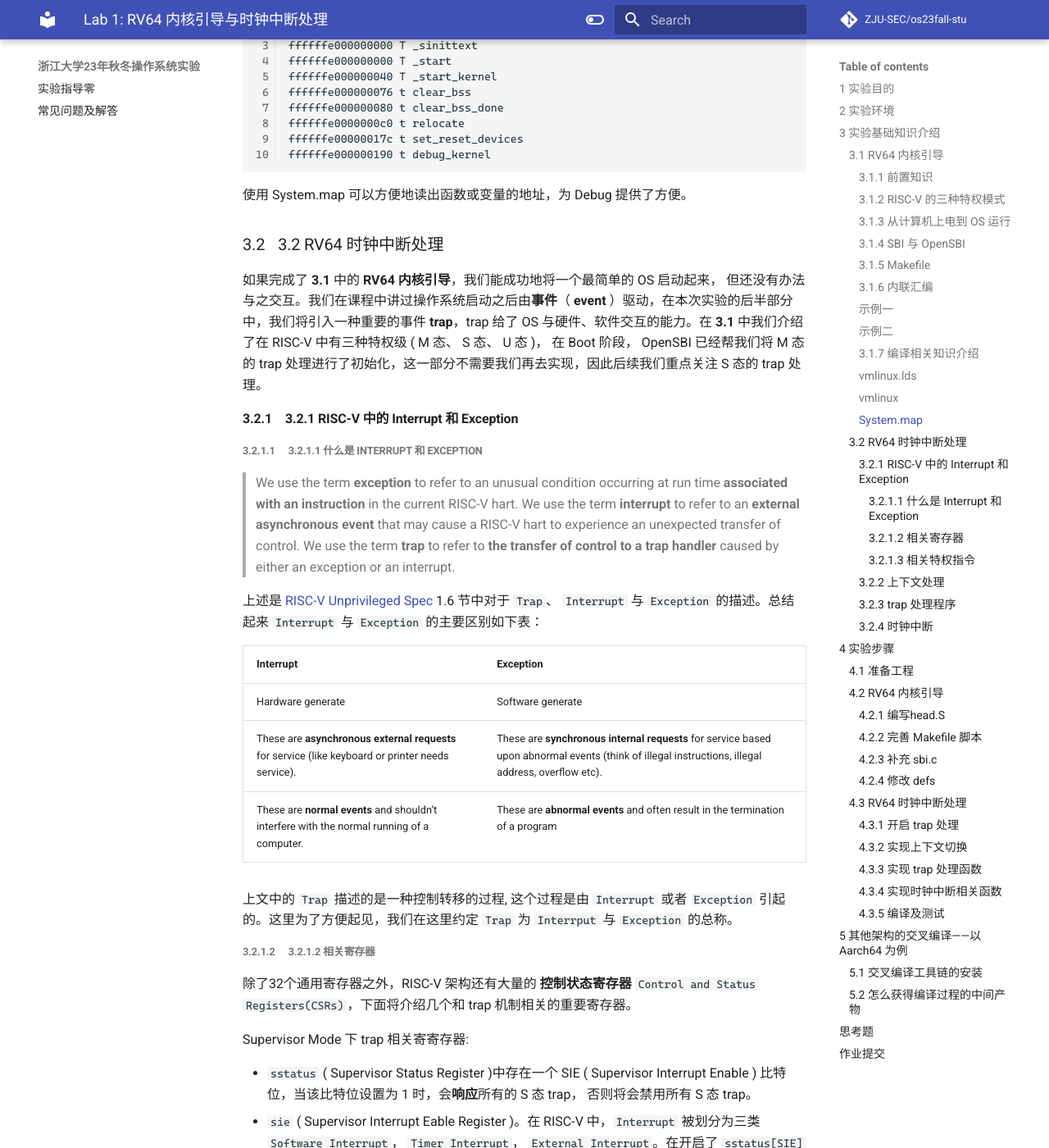
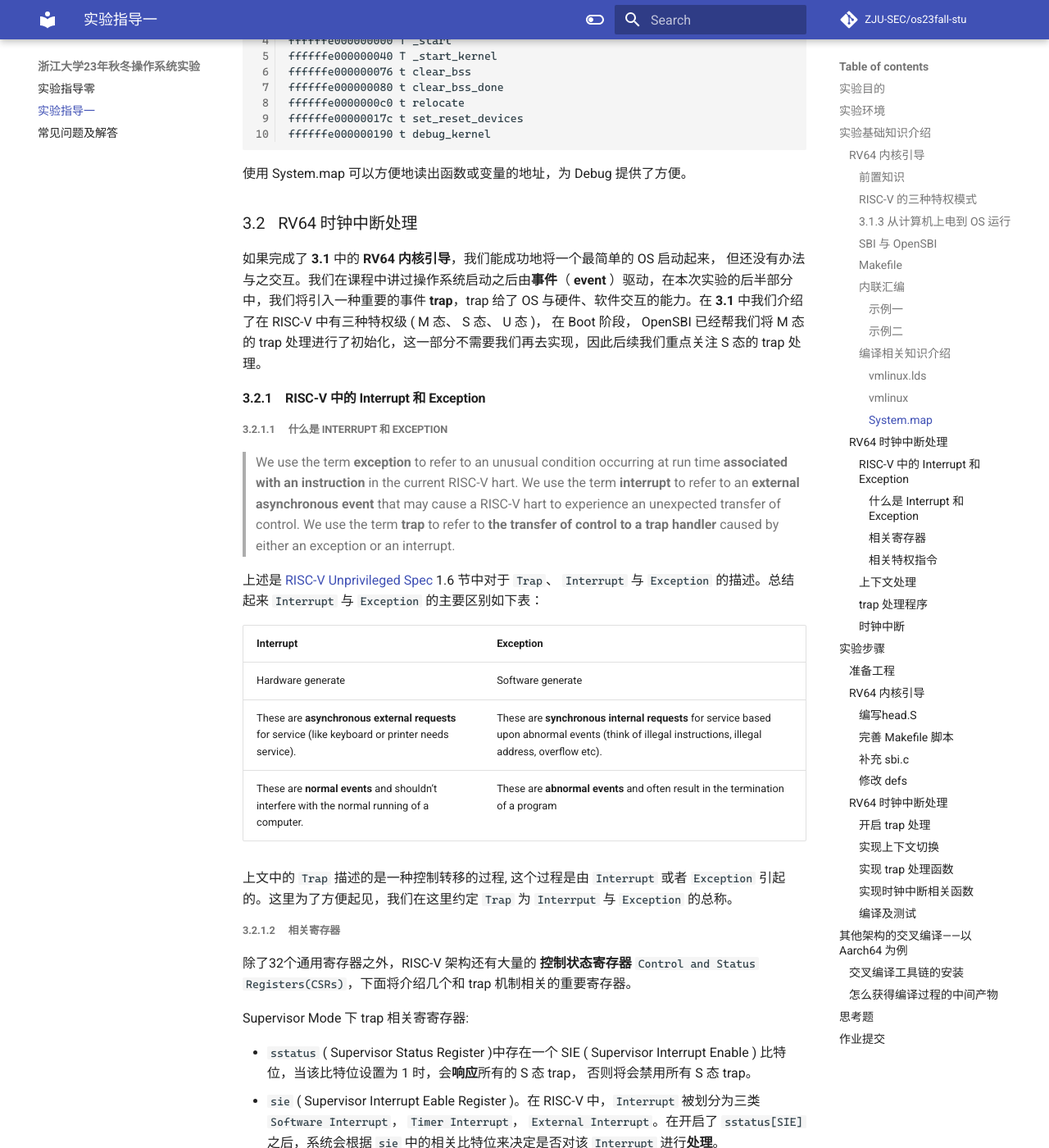
Before and after one commit to NoyException/zju_os_lab, an MkDocs documentation site: the page built from docs/lab1.md, in a window 1280 px wide and 1400 px high, scrolled down 6424 px. Shown: the whole window at 82% size. Built offline with MkDocs 1.6.1 and Material for MkDocs 9.7.7, drawn with Linux system fonts in a browser that asks for light colours; some web fonts are replaced; comment, search, counter and statistics services are not loaded; some of the changed text lies outside the part shown.

Commit message:
fix lab1 md bug

````diff
--- a/docs/lab1.md
+++ b/docs/lab1.md
@@ -1,6 +1,6 @@
 # Lab 1: RV64 内核引导与时钟中断处理
 
-## 1 实验目的
+## 实验目的
 * 学习 RISC-V 汇编， 编写 head.S 实现跳转到内核运行的第一个 C 函数。
 * 学习 OpenSBI，理解 OpenSBI 在实验中所起到的作用，并调用 OpenSBI 提供的接口完成字符的输出。
 * 学习 Makefile 相关知识， 补充项目中的 Makefile 文件， 来完成对整个工程的管理。
@@ -9,15 +9,15 @@
 * 编写 trap 处理函数，完成对特定 trap 的处理。
 * 调用 OpenSBI 提供的接口，完成对时钟中断事件的设置。
 
-## 2 实验环境
+## 实验环境
 
 - Environment in Lab0
 
-## 3 实验基础知识介绍
+## 实验基础知识介绍
 
 
-### 3.1 RV64 内核引导
-#### 3.1.1 前置知识
+### RV64 内核引导
+#### 前置知识
 
 为了顺利完成 OS 实验，我们需要一些前置知识和较多调试技巧。在 OS 实验中我们需要 **RISC-V汇编** 的前置知识，课堂上不会讲授，请同学们通过阅读以下四份文档自学：
 
@@ -28,7 +28,7 @@
 
 > 注：RISC-V 手册（中文）中有一些 Typo，请谨慎参考。
 
-#### 3.1.2 RISC-V 的三种特权模式
+#### RISC-V 的三种特权模式
 
 RISC-V 有三个特权模式：U (user) 模式、S (supervisor) 模式和 M (machine) 模式。
 
@@ -60,7 +60,7 @@ Bootloader 是操作系统内核运行之前，用于初始化硬件，加载操
 +------------+         +--------------+         +----------+
 ```
 
-#### 3.1.4 SBI 与 OpenSBI
+#### SBI 与 OpenSBI
 
 SBI (Supervisor Binary Interface) 是 S-mode 的 Kernel 和 M-mode 执行环境之间的接口规范，而 OpenSBI 是一个 RISC-V SBI 规范的开源实现。RISC-V 平台和 SoC 供应商可以自主扩展 OpenSBI 实现，以适应特定的硬件配置。
 
@@ -74,11 +74,11 @@ SBI (Supervisor Binary Interface) 是 S-mode 的 Kernel 和 M-mode 执行环境
 
 如果你对 RISC-V 架构的 Boot 流程有更多的好奇，可以参考这份 [bootflow](https://riscv.org/wp-content/uploads/2019/12/Summit_bootflow.pdf)。
 
-#### 3.1.5 Makefile
+#### Makefile
 
 Makefile 可以简单的认为是一个工程文件的编译规则，描述了整个工程的编译和链接流程。在 Lab0 中我们已经使用了 make 工具利用 Makefile 文件来管理整个工程。在阅读了 [Makefile介绍](https://seisman.github.io/how-to-write-makefile/introduction.html) 这一章节后，同学们可以根据工程文件夹里 Makefile 的代码来掌握一些基本的使用技巧。
 
-#### 3.1.6 内联汇编
+#### 内联汇编
 内联汇编（通常由 asm 或者 \_\_asm\_\_ 关键字引入）提供了将汇编语言源代码嵌入 C 程序的能力。
 内联汇编的详细介绍请参考 [Assembler Instructions with C Expression Operands](https://gcc.gnu.org/onlinedocs/gcc/Extended-Asm.html) 。
 下面简要介绍一下这次实验会用到的一些内联汇编知识：
@@ -107,7 +107,7 @@ Makefile 可以简单的认为是一个工程文件的编译规则，描述了
 
 这四部分中后三部分不是必须的。
 
-#### 示例一
+##### 示例一
 
 ```c
 unsigned long long s_example(unsigned long long type,unsigned long long arg0) {
@@ -127,7 +127,7 @@ unsigned long long s_example(unsigned long long type,unsigned long long arg0) {
 
 输入输出部分中，`[type] "r" (type)`代表着将 `()` 中的变量 `type` 放入寄存器中（`"r"` 指放入寄存器，如果是 `"m"` 则为放入内存），并且绑定到 `[]` 中命名的符号中去。`[ret_val] "=r" (ret_val)` 代表着将汇编指令中 `%[ret_val]` 的值更新到变量 `ret_val`中。
 
-#### 示例二
+##### 示例二
 
 ```c
 #define write_csr(reg, val) ({
@@ -145,8 +145,8 @@ unsigned long long s_example(unsigned long long type,unsigned long long arg0) {
     __asm__ volatile ("csrw " "sstatus" ", %0" :: "r"(val)); })
 ```
 
-#### 3.1.7 编译相关知识介绍
-#### vmlinux.lds
+#### 编译相关知识介绍
+##### vmlinux.lds
 
 GNU ld 即链接器，用于将 `*.o` 文件（和库文件）链接成可执行文件。在操作系统开发中，为了指定程序的内存布局，ld 使用链接脚本（Linker Script）来控制，在 Linux Kernel 中链接脚本被命名为 vmlinux.lds。更多关于 ld 的介绍可以使用 `man ld` 命令。
 
@@ -229,7 +229,7 @@ SECTIONS
 
 更多有关链接脚本语法可以参考[这里](https://sourceware.org/binutils/docs/ld/Scripts.html)。
 
-#### vmlinux
+##### vmlinux
 
 vmlinux 通常指 Linux Kernel 编译出的可执行文件 (Executable and Linkable Format / ELF)，特点是未压缩的，带调试信息和符号表的。在整套 OS 实验中，vmlinux 通常指将你的代码进行编译，链接后生成的可供 QEMU 运行的 RV64 架构程序。如果对 vmlinux 使用 `file` 命令，你将看到如下信息：
 
@@ -238,7 +238,7 @@ $ file vmlinux
 vmlinux: ELF 64-bit LSB executable, UCB RISC-V, version 1 (SYSV), statically linked, not stripped
 ```
 
-#### System.map
+##### System.map
 
 System.map 是内核符号表（Kernel Symbol Table）文件，是存储了所有内核符号及其地址的一个列表。“符号”通常指的是函数名，全局变量名等等。使用 `nm vmlinux` 命令即可打印 vmlinux 的符号表，符号表的样例如下：
 
@@ -257,10 +257,10 @@ ffffffe000000190 t debug_kernel
 
 使用 System.map 可以方便地读出函数或变量的地址，为 Debug 提供了方便。
 
-### 3.2 RV64 时钟中断处理
+### RV64 时钟中断处理
 如果完成了 **3.1** 中的 **RV64 内核引导**，我们能成功地将一个最简单的 OS 启动起来， 但还没有办法与之交互。我们在课程中讲过操作系统启动之后由**事件**（ **event** ）驱动，在本次实验的后半部分中，我们将引入一种重要的事件 **trap**，trap 给了 OS 与硬件、软件交互的能力。在 **3.1** 中我们介绍了在 RISC-V 中有三种特权级 ( M 态、 S 态、 U 态 )， 在 Boot 阶段， OpenSBI 已经帮我们将 M 态的 trap 处理进行了初始化，这一部分不需要我们再去实现，因此后续我们重点关注 S 态的 trap 处理。
-#### 3.2.1 RISC-V 中的 Interrupt 和 Exception
-##### 3.2.1.1 什么是 Interrupt 和 Exception
+#### RISC-V 中的 Interrupt 和 Exception
+##### 什么是 Interrupt 和 Exception
 
 > We use the term **exception** to refer to an unusual condition occurring at run time **associated with an instruction** in the current RISC-V hart. We use the term **interrupt** to refer to an **external asynchronous event** that may cause a RISC-V hart to experience an unexpected transfer of control. We use the term **trap** to refer to **the transfer of control to a trap handler** caused by either an exception or an interrupt.
 
@@ -274,7 +274,7 @@ ffffffe000000190 t debug_kernel
 
 上文中的 `Trap` 描述的是一种控制转移的过程, 这个过程是由 `Interrupt` 或者 `Exception` 引起的。这里为了方便起见，我们在这里约定 `Trap` 为 `Interrput` 与 `Exception` 的总称。
 
-##### 3.2.1.2 相关寄存器
+##### 相关寄存器
 
 除了32个通用寄存器之外，RISC-V 架构还有大量的 **控制状态寄存器** `Control and Status Registers(CSRs)`，下面将介绍几个和 trap 机制相关的重要寄存器。
 
@@ -292,29 +292,29 @@ Machine Mode 异常相关寄寄存器:
 
 以上寄存器的详细介绍请同学们参考 [RISC-V Privileged Spec](https://github.com/riscv/riscv-isa-manual/releases/download/Ratified-IMFDQC-and-Priv-v1.11/riscv-privileged-20190608.pdf)
 
-##### 3.2.1.3 相关特权指令
+##### 相关特权指令
 - `ecall` ( Environment Call )，当我们在 S 态执行这条指令时，会触发一个 `ecall-from-s-mode-exception`，从而进入 M Mode 下的处理流程( 如设置定时器等 )；当我们在 U 态执行这条指令时，会触发一个 `ecall-from-u-mode-exception`，从而进入 S Mode 下的处理流程 ( 常用来进行系统调用 )。
 - `sret` 用于 S 态 trap 返回, 通过 `sepc` 来设置 `pc` 的值， 返回到之前程序继续运行。
 
 以上指令的详细介绍请同学们参考 [RISC-V Privileged Spec](https://github.com/riscv/riscv-isa-manual/releases/download/Ratified-IMFDQC-and-Priv-v1.11/riscv-privileged-20190608.pdf)
 
-#### 3.2.2 上下文处理
+#### 上下文处理
 由于在处理 trap 时，有可能会改变系统的状态。所以在真正处理 trap 之前，我们有必要对系统的当前状态进行保存，在处理完成之后，我们再将系统恢复至原先的状态，就可以确保之前的程序继续正常运行。
 这里的系统状态通常是指寄存器，这些寄存器也叫做CPU的上下文 ( `Context` ).
 
-#### 3.2.3 trap 处理程序
+#### trap 处理程序
 trap 处理程序根据 `scause` 的值， 进入不同的处理逻辑，在本次试验中我们需要关心的只有 `Superviosr Timer Interrupt` 。
 
-#### 3.2.4 时钟中断
+#### 时钟中断
 时钟中断需要 CPU 硬件的支持。CPU 以“时钟周期”为工作的基本时间单位，对逻辑门的时序电路进行同步。而时钟中断实际上就是“每隔若干个时钟周期执行一次的程序”。下面介绍与时钟中断相关的寄存器以及如何产生时钟中断。
 
 - `mtime` 与 `mtimecmp` ( Machine Timer Register )。 `mtime` 是一个实时计时器， 由硬件以恒定的频率自增。`mtimecmp` 中保存着下一次时钟中断发生的时间点，当 `mtime` 的值大于或等于 `mtimecmp` 的值，系统就会触发一次时钟中断。因此我们只需要更新 `mtimecmp` 中的值，就可以设置下一次时钟中断的触发点。 `OpenSBI` 已经为我们提供了更新 `mtimecmp` 的接口 `sbi_set_timer` ( 见 `lab1` 4.4节 )。
 - `mcounteren` ( Counter-Enable Registers )。由于 `mtime` 是属于 M 态的寄存器，我们在 S 态无法直接对其读写， 幸运的是 OpenSBI 在 M 态已经通过设置 `mcounteren` 寄存器的 `TM` 比特位， 让我们可以在 S 态中可以通过 `time` 这个**只读**寄存器读取到 `mtime`的当前值，相关汇编指令是 `rdtime`。
 
 以上寄存器的详细介绍请同学们参考 [RISC-V Privileged Spec](https://github.com/riscv/riscv-isa-manual/releases/download/Ratified-IMFDQC-and-Priv-v1.11/riscv-privileged-20190608.pdf)
-## 4 实验步骤
+## 实验步骤
 
-### 4.1 准备工程
+### 准备工程
 
 从 [repo](https://github.com/ZJU-SEC/os23fall-stu) 同步实验代码框架。为了减少大家的工作量，在这里我们提供了简化版的 `printk` 来输出格式化字符串。
 
@@ -359,21 +359,21 @@ trap 处理程序根据 `scause` 的值， 进入不同的处理逻辑，在本
 - arch/riscv/kernel/trap.c
 - arch/riscv/kernel/clock.c
 
-### 4.2 RV64 内核引导
-#### 4.2.1 编写head.S
+### RV64 内核引导
+#### 编写head.S
 
 学习riscv的汇编。
 
 完成 arch/riscv/kernel/head.S 。我们首先为即将运行的第一个 C 函数设置程序栈（栈的大小可以设置为4KB），并将该栈放置在`.bss.stack` 段。接下来我们只需要通过跳转指令，跳转至 main.c 中的 `start_kernel` 函数即可。
 
 
-#### 4.2.2 完善 Makefile 脚本
+#### 完善 Makefile 脚本
 
 阅读文档中关于 [Makefile](#35-makefile) 的章节，以及工程文件中的 Makefile 文件，根据注释学会 Makefile 的使用规则后，补充 `lib/Makefile`，使工程得以编译。
 
 完成此步后在工程根文件夹执行 make，可以看到工程成功编译出 vmlinux。
 
-#### 4.2.3 补充 `sbi.c`
+#### 补充 `sbi.c`
 
 OpenSBI 在 M 态，为 S 态提供了多种接口，比如字符串输入输出。因此我们需要实现调用 OpenSBI 接口的功能。给出函数定义如下：
 ```c
@@ -408,7 +408,7 @@ sbi_ecall 函数中，需要完成以下内容：
 |sbi_shutdown （关机）|0|0x08| 下面是实验指导中一些有用的信息：
 
 
-#### 4.2.4 修改 defs
+#### 修改 defs
 
 内联汇编的相关知识见[内联汇编](#36)。
 
@@ -418,7 +418,7 @@ sbi_ecall 函数中，需要完成以下内容：
 
 如果完成到此处，你就已经可以在 qemu 运行 `make` 得到的内核，从而至少完成思考题 1～4 了。
 
-### 4.3 RV64 时钟中断处理
+### RV64 时钟中断处理
 
 * 准备工作，先修改 `vmlinux.lds` 以及 `head.S`
     ```
@@ -486,7 +486,7 @@ sbi_ecall 函数中，需要完成以下内容：
     boot_stack_top:
     ```
 
-#### 4.3.1 开启 trap 处理
+#### 开启 trap 处理
 在运行 `start_kernel` 之前，我们要对上面提到的 CSR 进行初始化，初始化包括以下几个步骤：
 
 1. 设置 `stvec`， 将 `_traps` ( `_trap` 在 4.3 中实现 ) 所表示的地址写入 `stvec`，这里我们采用 `Direct 模式`, 而 `_traps` 则是 trap 处理入口函数的基地址。
@@ -530,7 +530,7 @@ _start:
 ```
 > Debug 提示：可以先不实现 stvec 和 first time interrupt，先关注 sie 和 sstatus 是否设置正确。
 
-#### 4.3.2 实现上下文切换
+#### 实现上下文切换
 我们要使用汇编实现上下文切换机制， 包含以下几个步骤：
 
 1. 在 `arch/riscv/kernel/` 目录下添加 `entry.S` 文件。
@@ -566,7 +566,7 @@ _traps:
 ```
 > Debug 提示： 可以先不实现 call trap_handler， 先实现上下文切换逻辑。通过 gdb 跟踪各个寄存器，确保上下文的 save 与 restore 正确实现并正确返回。
 
-#### 4.3.3 实现 trap 处理函数
+#### 实现 trap 处理函数
 1. 在 `arch/riscv/kernel/` 目录下添加 `trap.c` 文件。
 2. 在 `trap.c` 中实现 trap 处理函数 `trap_handler()`, 其接收的两个参数分别是 `scause` 和 `sepc` 两个寄存器中的值。
 ```c
@@ -583,7 +583,7 @@ void trap_handler(unsigned long scause, unsigned long sepc) {
 }
 ```
 
-#### 4.3.4 实现时钟中断相关函数
+#### 实现时钟中断相关函数
 1. 在 `arch/riscv/kernel/` 目录下添加 `clock.c` 文件。
 2. 在 `clock.c` 中实现 get_cycles ( ) : 使用 `rdtime` 汇编指令获得当前 `time` 寄存器中的值。
 3. 在 `clock.c` 中实现 clock_set_next_event ( ) : 调用 `sbi_ecall`，设置下一个时钟中断事件。
@@ -609,7 +609,7 @@ void clock_set_next_event() {
 
 ```
 
-#### 4.3.5 编译及测试
+#### 编译及测试
 由于加入了一些新的 .c 文件，可能需要修改一些Makefile文件，请同学自己尝试修改，使项目可以编译并运行。
 
 下面是一个正确实现的输出样例。（ 仅供参考 ）
@@ -634,9 +634,9 @@ kernel is running!
 [S] Supervisor Mode Timer Interrupt
 ```
 
-## 5 其他架构的交叉编译——以 Aarch64 为例
+## 其他架构的交叉编译——以 Aarch64 为例
 
-### 5.1 交叉编译工具链的安装
+### 交叉编译工具链的安装
 那么如何安装不同架构的交叉编译工具链呢？最简单的方法是用 Ubuntu 自带的软件包管理器 `apt`，先找到有什么交叉编译工具可以装
 ```
 # 搜索包含 aarch64 的软件包，一般是交叉编译工具
@@ -647,7 +647,7 @@ sudo apt install gcc-aarch64-linux-gnu
 ```
 现在我们有 aarch64 的交叉编译工具链了，开始编译吧！
 
-### 5.2 怎么获得编译过程的中间产物
+### 怎么获得编译过程的中间产物
 **注意：这里说的“编译过程”包括预处理、编译、汇编、链接**
 
 对于 Linux kernel，编译命令和选项在不同架构之间都大同小异，一般遵循以下形式（类比 lab0 做过的 riscv64 即可）
--- a/mkdocs.yml
+++ b/mkdocs.yml
@@ -25,7 +25,7 @@ theme:
 
 nav:
   - 实验指导零: lab0.md
-  # - 实验指导一: lab1.md
+  - 实验指导一: lab1.md
   # - 实验指导二: lab2.md
   # - 实验指导三: lab3.md
   # - 实验指导四: lab4.md
````
Also changed, not shown: 2 other files.
